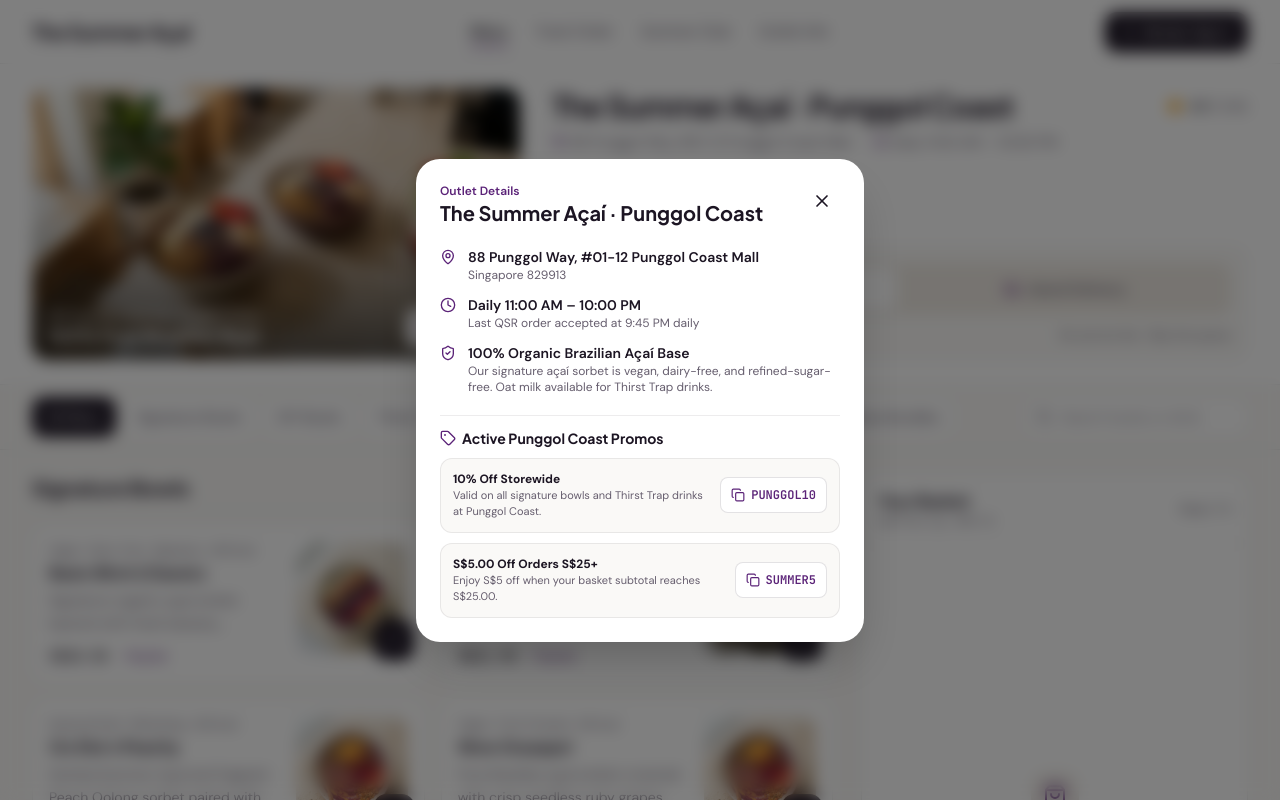
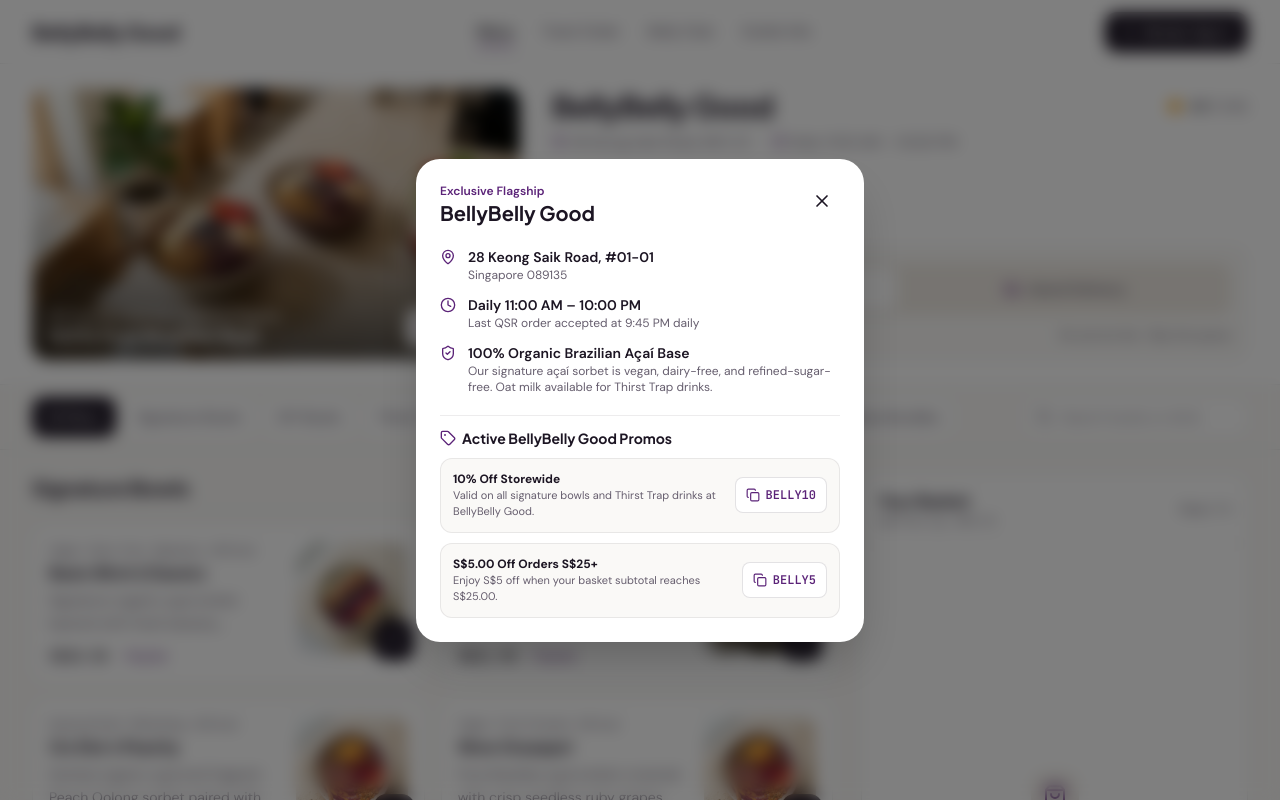
Before and after one commit to samwongjh/acai-ordering-system_ver.a, a React (Vite) app: page / in a window 1280 px wide. Both pictures are taken after a click on the button "Outlet Info". Shown: the top 800 px of the page. Built offline with nearby package versions, Linux system fonts and the light colour scheme.

Commit message:
Rebrand to BellyBelly Good exclusive flagship and Belly Club

```diff
--- a/index.html
+++ b/index.html
@@ -3,15 +3,15 @@
   <head>
     <meta charset="UTF-8" />
     <meta name="viewport" content="width=device-width, initial-scale=1.0, viewport-fit=cover" />
-    <title>The Summer Açaí — Punggol Coast | Order Pick-Up & Delivery</title>
+    <title>BellyBelly Good | Order Açaí Pick-Up & Delivery</title>
     <meta
       name="description"
-      content="Order fresh organic açaí bowls, DIY creations, and Thirst Trap matcha & coffee from The Summer Açaí Punggol Coast for express pick-up or island-wide delivery."
+      content="Order fresh organic açaí bowls, DIY creations, and Thirst Trap matcha & coffee from BellyBelly Good for express pick-up or island-wide delivery."
     />
-    <meta property="og:title" content="The Summer Açaí — Punggol Coast | Order Pick-Up & Delivery" />
+    <meta property="og:title" content="BellyBelly Good | Order Açaí Pick-Up & Delivery" />
     <meta
       property="og:description"
-      content="Order fresh organic açaí bowls, DIY creations, and Thirst Trap matcha & coffee from The Summer Açaí Punggol Coast."
+      content="Order fresh organic açaí bowls, DIY creations, and Thirst Trap matcha & coffee from BellyBelly Good."
     />
     <meta property="og:type" content="website" />
     <meta name="twitter:card" content="summary_large_image" />
--- a/server.ts
+++ b/server.ts
@@ -33,7 +33,7 @@ interface StoreData {
 }
 
 function hashPassword(password: string): string {
-  return crypto.createHash('sha256').update(`summer_acai_salt_${password}`).digest('hex');
+  return crypto.createHash('sha256').update(`bellybelly_salt_${password}`).digest('hex');
 }
 
 function formatSgTime(date: Date): string {
@@ -56,7 +56,7 @@ function createInitialTimeline(mode: FulfillmentMode, nowStr: string): OrderTime
       {
         stage: 'confirmed',
         title: 'Order Confirmed',
-        subtitle: 'Sent to Punggol Coast kitchen',
+        subtitle: 'Sent to BellyBelly Good kitchen',
         timestamp: nowStr,
         completed: true,
         active: false,
@@ -80,7 +80,7 @@ function createInitialTimeline(mode: FulfillmentMode, nowStr: string): OrderTime
       {
         stage: 'ready_or_enroute',
         title: 'Ready at Pick-Up Counter',
-        subtitle: 'Show your queue code at #01-12 express counter',
+        subtitle: 'Show your queue code at #01-01 express counter',
         timestamp: null,
         completed: false,
         active: false,
@@ -88,7 +88,7 @@ function createInitialTimeline(mode: FulfillmentMode, nowStr: string): OrderTime
       {
         stage: 'completed',
         title: 'Order Collected',
-        subtitle: 'Enjoy your Summer Açaí',
+        subtitle: 'Enjoy your BellyBelly Good bowl',
         timestamp: null,
         completed: false,
         active: false,
@@ -100,7 +100,7 @@ function createInitialTimeline(mode: FulfillmentMode, nowStr: string): OrderTime
     {
       stage: 'confirmed',
       title: 'Order Confirmed',
-      subtitle: 'Accepted by The Summer Açaí · Punggol Coast',
+      subtitle: 'Accepted by BellyBelly Good Kitchen',
       timestamp: nowStr,
       completed: true,
       active: false,
@@ -124,7 +124,7 @@ function createInitialTimeline(mode: FulfillmentMode, nowStr: string): OrderTime
     {
       stage: 'ready_or_enroute',
       title: 'Rider En Route',
-      subtitle: 'Courier heading from Punggol Way toward your block',
+      subtitle: 'Courier heading from 28 Keong Saik Rd toward your block',
       timestamp: null,
       completed: false,
       active: false,
@@ -149,8 +149,8 @@ function createSeedData(): StoreData {
     id: 'ORD-8421',
     queueNumber: 'A-391',
     fulfillmentMode: 'pickup',
-    outletName: 'The Summer Açaí · Punggol Coast',
-    outletAddress: '88 Punggol Way, #01-12 Punggol Coast Mall, Singapore 829913',
+    outletName: 'BellyBelly Good',
+    outletAddress: '28 Keong Saik Road, #01-01, Singapore 089135',
     items: [
       {
         cartItemId: 'seed_item_1',
@@ -186,7 +186,7 @@ function createSeedData(): StoreData {
       memberId: demoMemberId,
       name: 'Tessa Tan',
       phone: '+65 9123 4567',
-      email: 'tessa.tan@summerclub.sg',
+      email: 'tessa.tan@bellyclub.sg',
       pickupWindow: 'ASAP',
     },
     paymentMethod: 'paynow',
@@ -217,26 +217,26 @@ function createSeedData(): StoreData {
       {
         id: demoMemberId,
         name: 'Tessa Tan',
-        email: 'tessa.tan@summerclub.sg',
+        email: 'tessa.tan@bellyclub.sg',
         phone: '+65 9123 4567',
-        passwordHash: hashPassword('summer123'),
+        passwordHash: hashPassword('belly123'),
         points: 420,
         tier: 'Berry Insider',
         savedAddresses: [
           {
             id: 'addr_1',
-            label: 'Home · Punggol Northshore',
-            street: '418A Northshore Drive',
-            unit: '#11-204',
-            postalCode: '821418',
+            label: 'Home · Everton Park',
+            street: '12 Everton Park',
+            unit: '#08-14',
+            postalCode: '080012',
             notes: 'Leave on shoe rack by the door',
           },
           {
             id: 'addr_2',
-            label: 'SIT Campus · Punggol Coast',
-            street: '1 Punggol Coast Road, Block E3',
-            unit: 'Level 2 Atrium',
-            postalCode: '828608',
+            label: 'Office · Tanjong Pagar',
+            street: '10 Anson Road, International Plaza',
+            unit: 'Level 14 Lobby',
+            postalCode: '079903',
             notes: 'Call upon arrival at drop-off bay',
           },
         ],
@@ -458,7 +458,7 @@ async function startServer() {
   };
 
   app.get('/api/health', (_req, res) => {
-    res.json({ ok: true, outlet: 'The Summer Açaí · Punggol Coast' });
+    res.json({ ok: true, outlet: 'BellyBelly Good' });
   });
 
   // --- Auth & Membership Endpoints ---
@@ -498,7 +498,7 @@ async function startServer() {
       });
 
       if (!member || member.passwordHash !== hashPassword(password)) {
-        res.status(401).json({ error: 'Invalid Summer Club credentials. Try Demo Member or check password.' });
+        res.status(401).json({ error: 'Invalid Belly Club credentials. Try Demo Member or check password.' });
         return;
       }
     }
@@ -543,7 +543,7 @@ async function startServer() {
       phone: cleanPhone.startsWith('+') ? cleanPhone : `+65 ${cleanPhone}`,
       passwordHash: hashPassword(password),
       points: 150, // Welcome bonus
-      tier: 'Summer Friend',
+      tier: 'Belly Friend',
       savedAddresses: [],
       joinedAt: new Date().toISOString(),
     };
@@ -613,9 +613,9 @@ async function startServer() {
 
     const normalizedPromo = (body.promoCode || '').trim().toUpperCase() || null;
     let promoDiscount = 0;
-    if (normalizedPromo === 'PUNGGOL10') {
+    if (normalizedPromo === 'BELLY10') {
       promoDiscount = Number((subtotal * 0.1).toFixed(2));
-    } else if (normalizedPromo === 'SUMMER5' && subtotal >= 25) {
+    } else if (normalizedPromo === 'BELLY5' && subtotal >= 25) {
       promoDiscount = 5.0;
     }
 
@@ -677,8 +677,8 @@ async function startServer() {
       id: orderId,
       queueNumber,
       fulfillmentMode: body.fulfillmentMode,
-      outletName: 'The Summer Açaí · Punggol Coast',
-      outletAddress: '88 Punggol Way, #01-12 Punggol Coast Mall, Singapore 829913',
+      outletName: 'BellyBelly Good',
+      outletAddress: '28 Keong Saik Road, #01-01, Singapore 089135',
       items: body.items,
       customer: {
         ...body.customer,
@@ -799,7 +799,7 @@ async function startServer() {
   }
 
   app.listen(PORT, '0.0.0.0', () => {
-    console.log(`The Summer Acai QSR server running on http://0.0.0.0:${PORT}`);
+    console.log(`BellyBelly Good QSR server running on http://0.0.0.0:${PORT}`);
   });
 }
 
--- a/src/components/AuthModal.tsx
+++ b/src/components/AuthModal.tsx
@@ -80,9 +80,9 @@ export function AuthModal({ open, onClose, onAuthSuccess }: AuthModalProps) {
       >
         <div className="flex items-start justify-between">
           <div>
-            <p className="text-xs font-semibold text-[#5B2378]">The Summer Club</p>
+            <p className="text-xs font-semibold text-[#5B2378]">Belly Club</p>
             <h2 className="font-display text-xl font-bold text-[#1C1523]">
-              {tab === 'login' ? 'Member Sign In' : 'Join Summer Club'}
+              {tab === 'login' ? 'Member Sign In' : 'Join Belly Club'}
             </h2>
           </div>
           <button
--- a/src/components/CartCheckoutPanel.tsx
+++ b/src/components/CartCheckoutPanel.tsx
@@ -107,9 +107,9 @@ export function CartCheckoutPanel({
       : 0;
 
   let promoDiscount = 0;
-  if (appliedPromo === 'PUNGGOL10') {
+  if (appliedPromo === 'BELLY10') {
     promoDiscount = Number((subtotal * 0.1).toFixed(2));
-  } else if (appliedPromo === 'SUMMER5' && subtotal >= 25) {
+  } else if (appliedPromo === 'BELLY5' && subtotal >= 25) {
     promoDiscount = 5.0;
   }
 
@@ -132,18 +132,18 @@ export function CartCheckoutPanel({
     const code = promoInput.trim().toUpperCase();
     setPromoError('');
     if (!code) return;
-    if (code === 'PUNGGOL10') {
-      setAppliedPromo('PUNGGOL10');
+    if (code === 'BELLY10') {
+      setAppliedPromo('BELLY10');
       setPromoInput('');
-    } else if (code === 'SUMMER5') {
+    } else if (code === 'BELLY5') {
       if (subtotal < 25) {
-        setPromoError('SUMMER5 requires a minimum subtotal of S$25.00.');
+        setPromoError('BELLY5 requires a minimum subtotal of S$25.00.');
         return;
       }
-      setAppliedPromo('SUMMER5');
+      setAppliedPromo('BELLY5');
       setPromoInput('');
     } else {
-      setPromoError('Invalid code. Try PUNGGOL10 or SUMMER5.');
+      setPromoError('Invalid code. Try BELLY10 or BELLY5.');
     }
   };
 
@@ -238,7 +238,7 @@ export function CartCheckoutPanel({
       memberId: useMember ? member?.id : undefined,
       name: (useMember ? member!.name : contactName).trim(),
       phone: (useMember ? member!.phone : contactPhone).trim(),
-      email: (useMember ? member!.email : contactEmail).trim() || 'guest@summeracai.sg',
+      email: (useMember ? member!.email : contactEmail).trim() || 'guest@bellybellygood.sg',
       pickupWindow: fulfillmentMode === 'pickup' ? pickupWindow : undefined,
       deliveryAddress:
         fulfillmentMode === 'delivery'
@@ -308,7 +308,7 @@ export function CartCheckoutPanel({
               {step === 'payment' && 'Confirm & Pay'}
             </h2>
             <p className="text-xs text-[#665E6E] truncate">
-              {fulfillmentMode === 'pickup' ? 'Self Pick-Up · #01-12' : 'Island Delivery · Punggol Coast'}
+              {fulfillmentMode === 'pickup' ? 'Self Pick-Up · #01-01' : 'Island Delivery · BellyBelly Good'}
             </p>
           </div>
         </div>
@@ -492,7 +492,7 @@ export function CartCheckoutPanel({
                         type="text"
                         value={promoInput}
                         onChange={(e) => setPromoInput(e.target.value)}
-                        placeholder="Promo code (e.g. PUNGGOL10)"
+                        placeholder="Promo code (e.g. BELLY10)"
                         className="w-full h-10 pl-8 pr-3 rounded-xl border border-[#1C1523]/12 text-xs text-[#1C1523] placeholder:text-[#665E6E]/70 focus:outline-none focus:border-[#5B2378]"
                       />
                     </div>
@@ -544,7 +544,7 @@ export function CartCheckoutPanel({
                         : 'text-[#665E6E]'
                     }`}
                   >
-                    Summer Club Member
+                    Belly Club Member
                   </button>
                   <button
                     type="button"
@@ -667,7 +667,7 @@ export function CartCheckoutPanel({
                         {authLoading
                           ? 'Please wait...'
                           : authTab === 'login'
-                          ? 'Sign In to Summer Club'
+                          ? 'Sign In to Belly Club'
                           : 'Create Account & Earn 150 pts'}
                       </button>
                     </form>
@@ -745,7 +745,7 @@ export function CartCheckoutPanel({
                     {fulfillmentMode === 'pickup' ? (
                       <div className="pt-1">
                         <label className="block text-xs font-semibold text-[#1C1523] mb-1.5">
-                          Pick-Up Window · Punggol Coast #01-12
+                          Pick-Up Window · Flagship Counter #01-01
                         </label>
                         <div className="grid grid-cols-2 gap-2">
                           {['ASAP (~10 mins)', 'In 20 mins', 'In 30 mins', 'In 45 mins'].map((slot) => (
@@ -915,7 +915,7 @@ export function CartCheckoutPanel({
                   </div>
                   {member && checkoutIdentityMode === 'member' && (
                     <div className="flex justify-between text-[#5B2378]">
-                      <span>Summer Points to earn</span>
+                      <span>Belly Points to earn</span>
                       <span className="font-mono font-semibold tabular-nums">
                         +{Math.round(grandTotal * 10)} pts
                       </span>
--- a/src/components/OrderTrackerView.tsx
+++ b/src/components/OrderTrackerView.tsx
@@ -142,7 +142,7 @@ export function OrderTrackerView({
             onClick={onBackToMenu}
             className="h-11 px-5 rounded-xl bg-[#1C1523] text-white text-sm font-semibold hover:bg-[#5B2378] transition-colors cursor-pointer"
           >
-            Browse Punggol Coast Menu
+            Browse BellyBelly Good Menu
           </button>
         </div>
       ) : (
@@ -191,7 +191,7 @@ export function OrderTrackerView({
                       <Bike className="w-4 h-4 text-[#5B2378]" />
                       {activeOrder.riderName
                         ? `${activeOrder.riderName} (${activeOrder.riderPlate})`
-                        : 'Assigning Punggol Coast Courier'}
+                        : 'Assigning Express Courier'}
                     </span>
                     <span className="font-mono font-semibold text-[#5B2378] tabular-nums">
                       {activeOrder.etaMinutes > 0 ? `${activeOrder.etaMinutes} min ETA` : 'Arrived'}
@@ -207,7 +207,7 @@ export function OrderTrackerView({
                       />
                     </div>
                     <div className="mt-2 flex items-center justify-between text-[11px] text-[#665E6E]">
-                      <span>88 Punggol Way</span>
+                      <span>28 Keong Saik Rd</span>
                       <span>
                         {activeOrder.customer.deliveryAddress?.street}{' '}
                         {activeOrder.customer.deliveryAddress?.postalCode}
@@ -220,7 +220,7 @@ export function OrderTrackerView({
                   <div className="space-y-1">
                     <p className="text-xs font-semibold text-[#1C1523] flex items-center gap-1.5">
                       <Store className="w-4 h-4 text-[#5B2378]" />
-                      Punggol Coast Express Counter (#01-12)
+                      BellyBelly Good Express Counter (#01-01)
                     </p>
                     <p className="text-xs text-[#665E6E]">
                       Present queue code <span className="font-mono font-semibold text-[#1C1523]">#{activeOrder.queueNumber}</span> when your status switches to Ready.
@@ -365,7 +365,7 @@ export function OrderTrackerView({
               )}
               {activeOrder.pointsDiscount > 0 && (
                 <div className="flex justify-between text-[#5B2378]">
-                  <span>Summer Points ({activeOrder.pointsRedeemed} pts)</span>
+                  <span>Belly Points ({activeOrder.pointsRedeemed} pts)</span>
                   <span className="font-mono tabular-nums">
                     -S${activeOrder.pointsDiscount.toFixed(2)}
                   </span>
@@ -385,7 +385,7 @@ export function OrderTrackerView({
               </div>
               {activeOrder.pointsEarned > 0 && (
                 <p className="text-xs font-medium text-[#5B2378] pt-1">
-                  +{activeOrder.pointsEarned} Summer Points credited to your account
+                  +{activeOrder.pointsEarned} Belly Points credited to your account
                 </p>
               )}
             </div>
--- a/src/components/OutletHeroBanner.tsx
+++ b/src/components/OutletHeroBanner.tsx
@@ -52,7 +52,7 @@ export function OutletHeroBanner({
             <div>
               <div className="flex flex-wrap items-center justify-between gap-2">
                 <h1 className="font-display text-2xl sm:text-3xl font-bold tracking-tight text-[#1C1523] text-balance">
-                  {outlet.brand} · {outlet.branch}
+                  {outlet.brand}
                 </h1>
                 <div className="flex items-center gap-1.5 text-sm font-medium text-[#1C1523] tabular-nums">
                   <Star className="w-4 h-4 fill-[#F59E0B] text-[#F59E0B]" />
@@ -107,14 +107,14 @@ export function OutletHeroBanner({
                 {fulfillmentMode === 'pickup' ? (
                   <>
                     <span className="font-medium text-[#1C1523]">
-                      Express Counter #01-12 · Ready in {outlet.pickupLeadTime}
+                      Express Counter #01-01 · Ready in {outlet.pickupLeadTime}
                     </span>
                     <span className="tabular-nums">No service fee · Skip the queue</span>
                   </>
                 ) : (
                   <>
                     <span className="font-medium text-[#1C1523]">
-                      Punggol & North-East · Est. {outlet.deliveryLeadTime}
+                      Island-Wide Delivery · Est. {outlet.deliveryLeadTime}
                     </span>
                     <span className="tabular-nums">
                       S${outlet.deliveryFee.toFixed(2)} fee · Free over S$
--- a/src/components/OutletInfoModal.tsx
+++ b/src/components/OutletInfoModal.tsx
@@ -33,9 +33,9 @@ export function OutletInfoModal({ open, outlet, onClose }: OutletInfoModalProps)
       >
         <div className="flex items-start justify-between">
           <div>
-            <p className="text-xs font-semibold text-[#5B2378]">Outlet Details</p>
+            <p className="text-xs font-semibold text-[#5B2378]">{outlet.branch}</p>
             <h2 className="font-display text-xl font-bold text-[#1C1523]">
-              {outlet.brand} · {outlet.branch}
+              {outlet.brand}
             </h2>
           </div>
           <button
@@ -79,7 +79,7 @@ export function OutletInfoModal({ open, outlet, onClose }: OutletInfoModalProps)
         <div className="pt-3 border-t border-[#1C1523]/8 space-y-2.5">
           <h3 className="font-display text-sm font-bold text-[#1C1523] flex items-center gap-1.5">
             <Tag className="w-4 h-4 text-[#5B2378]" />
-            <span>Active Punggol Coast Promos</span>
+            <span>Active BellyBelly Good Promos</span>
           </h3>
           {outlet.activePromos.map((promo) => (
             <div
--- a/src/components/SummerClubView.tsx
+++ b/src/components/SummerClubView.tsx
@@ -106,12 +106,12 @@ export function SummerClubView({
       <div className="max-w-lg mx-auto px-4 py-8 sm:py-12">
         <div className="bg-white rounded-2xl border border-[#1C1523]/10 p-6 sm:p-8 space-y-6">
           <div>
-            <p className="text-xs font-semibold text-[#5B2378]">Summer Club Membership</p>
+            <p className="text-xs font-semibold text-[#5B2378]">Belly Club Membership</p>
             <h1 className="mt-1 font-display text-2xl font-bold text-[#1C1523]">
               Earn 10 pts for every S$1 spent
             </h1>
             <p className="mt-1.5 text-sm text-[#665E6E]">
-              Sign in to redeem Summer Points (100 pts = S$1.00 off), save Punggol Coast delivery addresses, and reorder favorites in one tap.
+              Sign in to redeem Belly Points (100 pts = S$1.00 off), save your delivery addresses, and reorder favorites in one tap.
             </p>
           </div>
 
@@ -292,7 +292,7 @@ export function SummerClubView({
       <div className="bg-white rounded-2xl border border-[#1C1523]/8 p-5">
         <h2 className="font-display text-base font-bold text-[#1C1523] mb-3 flex items-center gap-2">
           <MapPin className="w-4 h-4 text-[#5B2378]" />
-          <span>Saved Punggol & Delivery Addresses</span>
+          <span>Saved Delivery Addresses</span>
         </h2>
         {member.savedAddresses.length === 0 ? (
           <p className="text-xs text-[#665E6E]">
@@ -327,7 +327,7 @@ export function SummerClubView({
           <p className="text-xs text-[#665E6E] py-4">Loading your past orders...</p>
         ) : orders.length === 0 ? (
           <p className="text-xs text-[#665E6E] py-4">
-            No orders placed yet. Your Punggol Coast orders will appear here.
+            No orders placed yet. Your BellyBelly Good orders will appear here.
           </p>
         ) : (
           <div className="divide-y divide-[#1C1523]/8">
--- a/src/components/TopHeader.tsx
+++ b/src/components/TopHeader.tsx
@@ -33,7 +33,7 @@ export function TopHeader({
           onClick={() => onChangeView('menu')}
           className="font-display text-lg md:text-xl font-bold tracking-tight text-[#1C1523] whitespace-nowrap shrink-0 cursor-pointer focus-visible:outline-none focus-visible:ring-2 focus-visible:ring-[#5B2378] rounded-md px-1 -ml-1"
         >
-          The Summer Açaí
+          BellyBelly Good
         </button>
 
         {/* Zone 2: Clean single-line navigation links */}
@@ -72,7 +72,7 @@ export function TopHeader({
                 : 'border-transparent hover:text-[#1C1523]'
             }`}
           >
-            Summer Club
+            Belly Club
           </button>
           <button
             type="button"
@@ -112,7 +112,7 @@ export function TopHeader({
             <button
               type="button"
               onClick={member ? () => onChangeView('club') : onOpenAuthModal}
-              aria-label={member ? 'Summer Club Account' : 'Sign in'}
+              aria-label={member ? 'Belly Club Account' : 'Sign in'}
               className="min-h-[40px] min-w-[40px] flex items-center justify-center rounded-xl text-[#1C1523] hover:bg-[#F3EFEA] transition-colors cursor-pointer"
             >
               <User className="w-5 h-5" />
--- a/src/data/menuData.ts
+++ b/src/data/menuData.ts
@@ -8,10 +8,10 @@ export const DRINK_MATCHA_IMAGE = '/src/assets/images/drink_strawberry_matcha_17
 export const DRINK_COFFEE_IMAGE = '/src/assets/images/drink_iced_coconut_coffee_1795157411974.jpg';
 
 export const OUTLET_INFO: OutletInfo = {
-  brand: 'The Summer Açaí',
-  branch: 'Punggol Coast',
-  address: '88 Punggol Way, #01-12 Punggol Coast Mall',
-  postalCode: 'Singapore 829913',
+  brand: 'BellyBelly Good',
+  branch: 'Exclusive Flagship',
+  address: '28 Keong Saik Road, #01-01',
+  postalCode: 'Singapore 089135',
   hours: 'Daily 11:00 AM – 10:00 PM',
   rating: 4.9,
   reviewCount: '1.4k',
@@ -22,12 +22,12 @@ export const OUTLET_INFO: OutletInfo = {
   heroImage: HERO_BANNER_IMAGE,
   activePromos: [
     {
-      code: 'PUNGGOL10',
+      code: 'BELLY10',
       label: '10% Off Storewide',
-      detail: 'Valid on all signature bowls and Thirst Trap drinks at Punggol Coast.',
+      detail: 'Valid on all signature bowls and Thirst Trap drinks at BellyBelly Good.',
     },
     {
-      code: 'SUMMER5',
+      code: 'BELLY5',
       label: 'S$5.00 Off Orders S$25+',
       detail: 'Enjoy S$5 off when your basket subtotal reaches S$25.00.',
     },
@@ -157,7 +157,7 @@ export const MENU_ITEMS: MenuItem[] = [
     name: "Oo She's Peachy",
     category: 'signature-bowls',
     description:
-      'Swirled Summer Açaí and fragrant Peach Oolong sorbet paired with chilled yellow peaches, pitaya cubes, strawberries, and crispy Lotus Biscoff crumbs.',
+      'Swirled organic açaí and fragrant Peach Oolong sorbet paired with chilled yellow peaches, pitaya cubes, strawberries, and crispy Lotus Biscoff crumbs.',
     basePrice: 12.5,
     image: BOWL_PEACH_IMAGE,
     dietaryLine: 'Seasonal Swirl · Refreshing',
@@ -196,11 +196,11 @@ export const MENU_ITEMS: MenuItem[] = [
     modifierGroups: [BOWL_SIZE_GROUP, BOWL_SAUCE_GROUP, BOWL_ADDONS_GROUP],
   },
   {
-    id: 'diy-summer-bowl',
-    name: 'DIY Summer Bowl',
+    id: 'diy-belly-bowl',
+    name: 'DIY Belly Bowl',
     category: 'diy-bowl',
     description:
-      'Craft your own Punggol Coast bowl from scratch. Pick your sorbet base, signature drizzle, and load up with fresh fruits, nut crunches, or chia pudding.',
+      'Craft your own BellyBelly Good bowl from scratch. Pick your sorbet base, signature drizzle, and load up with fresh fruits, nut crunches, or chia pudding.',
     basePrice: 9.5,
     image: BOWL_CLASSIC_IMAGE,
     dietaryLine: 'Customizable · Vegan Base',
@@ -321,7 +321,7 @@ export const MENU_ITEMS: MenuItem[] = [
     name: 'Signature Bowl + Matcha Set',
     category: 'bundles',
     description:
-      'One Regular Basic Bitch (Classic) Açaí Bowl paired with one 16oz Ice Strawberry Matcha. Curated Punggol Coast combo savings.',
+      'One Regular Basic Bitch (Classic) Açaí Bowl paired with one 16oz Ice Strawberry Matcha. Curated BellyBelly Good combo savings.',
     basePrice: 17.8,
     image: HERO_BANNER_IMAGE,
     dietaryLine: 'Combo · Save S$1.20',
--- a/src/types.ts
+++ b/src/types.ts
@@ -77,7 +77,7 @@ export interface MemberAccount {
   email: string;
   phone: string;
   points: number;
-  tier: 'Summer Friend' | 'Berry Insider' | 'Açaí VIP';
+  tier: 'Belly Friend' | 'Berry Insider' | 'Açaí VIP';
   savedAddresses: SavedAddress[];
   joinedAt: string;
 }
```
Also changed, not shown: src/App.tsx (+5 -5 lines).
